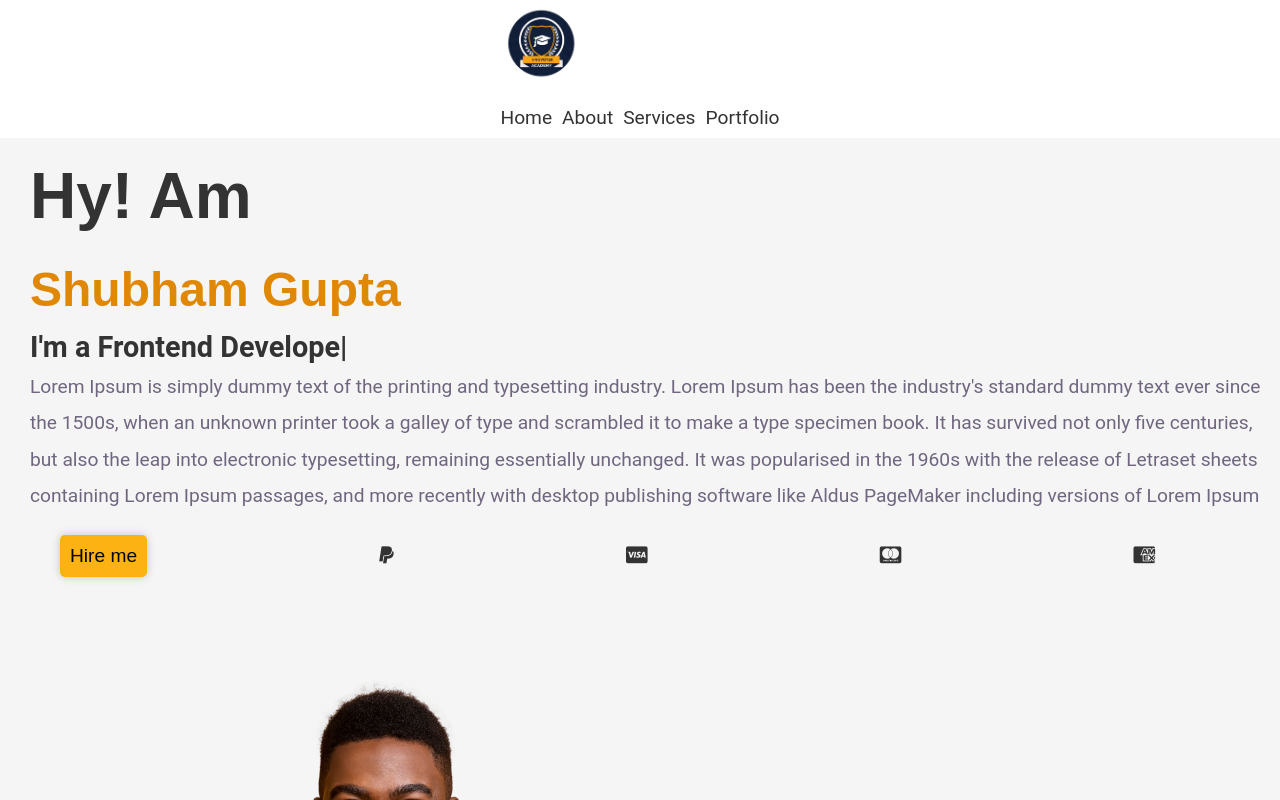
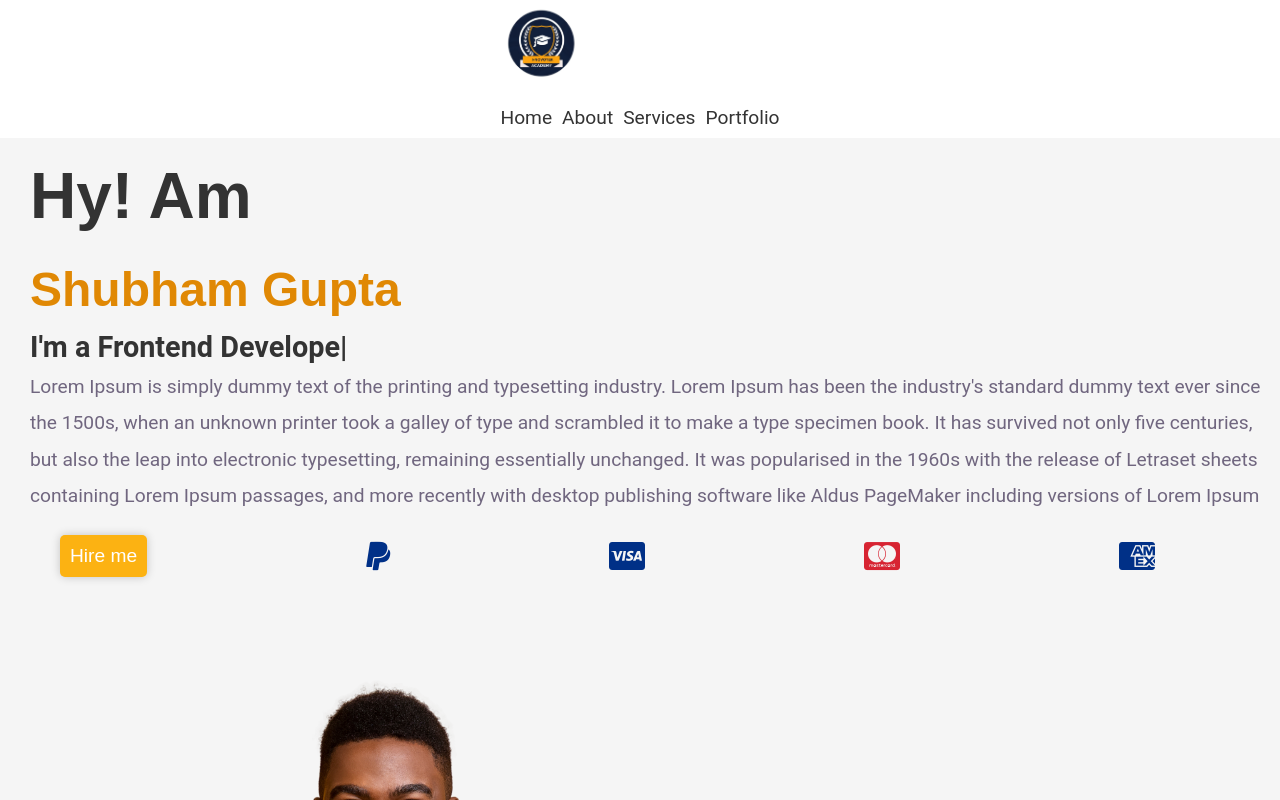
Before and after one commit to Shubham28497/Portfolio, a React (Create React App) app: page / in a window 1280 px wide. Shown: the top 800 px of the page. Built offline with nearby package versions, Linux system fonts and the light colour scheme.

Commit message:
add font icons css

```diff
--- a/src/Component/Header/Header.css
+++ b/src/Component/Header/Header.css
@@ -43,4 +43,15 @@
   font-family: "Play", sans-serif;
   border-radius: 5px;
   box-shadow: 0px 0px 10px rgba(0,0,0,0.2);
+  color: #fff;
 }
+
+.fa-paypal,.fa-cc-amex,.fa-cc-visa{
+    color: #003087;
+    font-size: 2rem;
+}
+
+.fa-cc-mastercard{
+    color: #d72432;
+    font-size: 2rem;
+}
```
